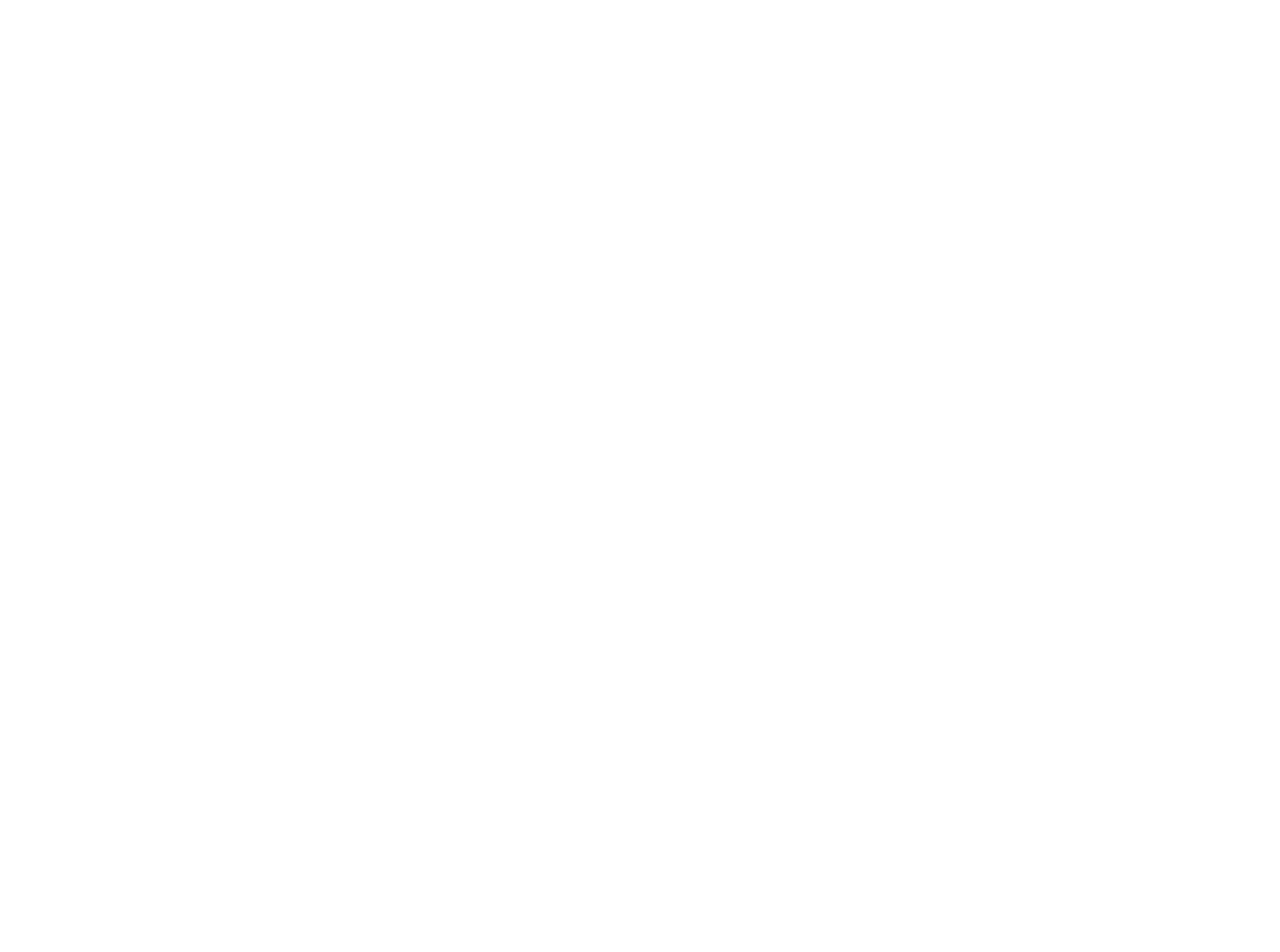
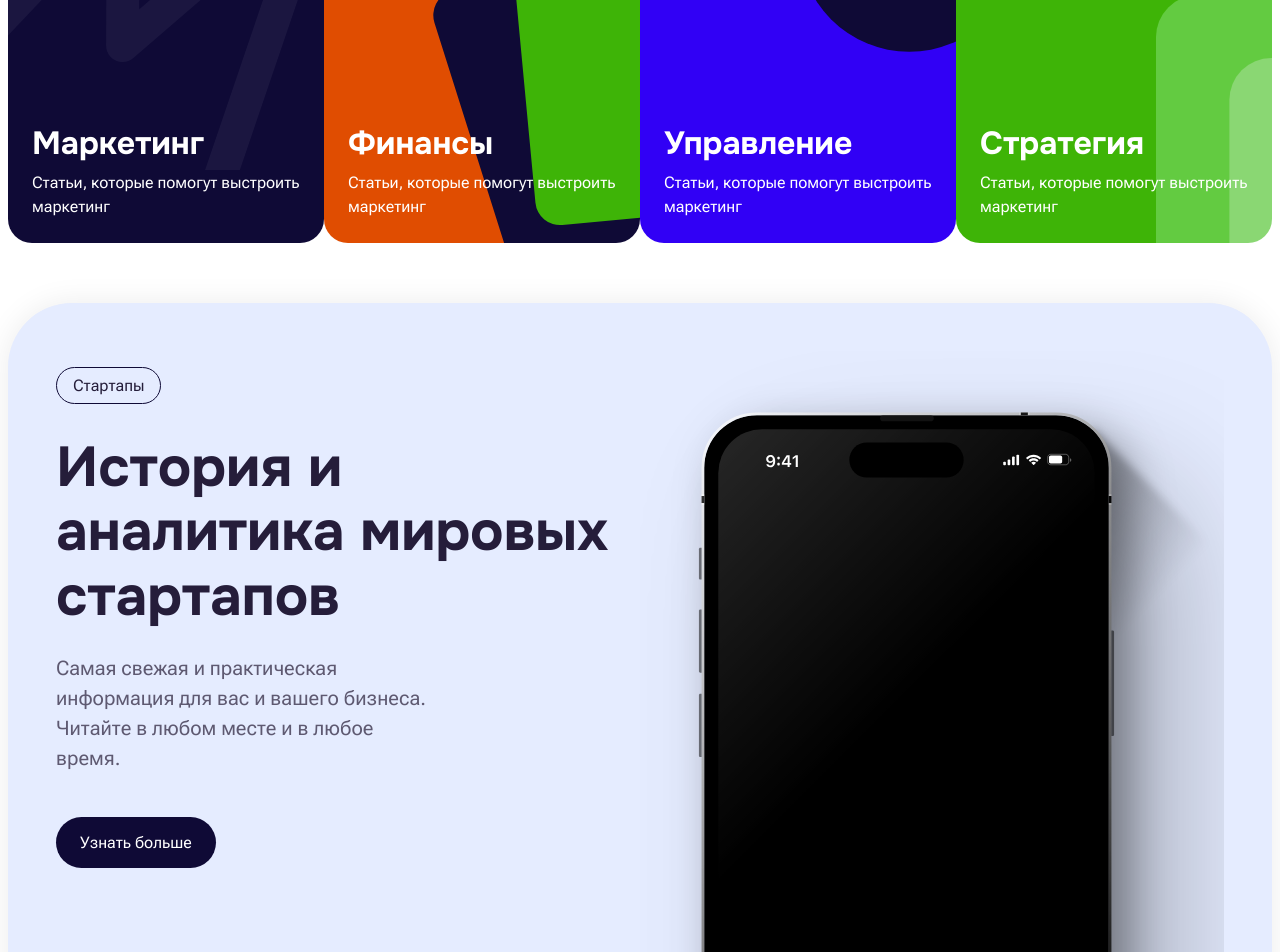
Before and after one commit to iamboisov/wissly, a React (Vite) app: page /articles in a window 1280 px wide. Shown: the part 1640-2592 px from the top of the page. Built offline with nearby package versions, Linux system fonts and the light colour scheme.

Commit message:
minor changes

```diff
--- a/src/Articles.css
+++ b/src/Articles.css
@@ -64,3 +64,73 @@
 .articles-card-1-text > h2 {
     margin-bottom: 60px;
 }
+
+/* Category Cards */
+
+.categoryCards {
+    width: 100%;
+    display: flex;
+    flex-direction: row;
+    align-items: flex-start;
+    justify-content: space-around;
+    margin-bottom: 60px;
+}
+
+/* Communication */
+
+.communication {
+    max-width: 100%;
+    height: 700px;
+    background-color: var(--blue-10);
+    border-radius: 64px;
+    color: var(--text-primary-100);
+    text-align: start;
+    display: flex;
+    flex-direction: row;
+    align-items: flex-start;
+    justify-content: space-between;
+    padding: 48px 48px 0;
+    overflow: hidden;
+    margin-bottom: 120px;
+    box-shadow: 0px 0px 30px rgba(0, 0, 0, 0.08);
+}
+
+.communication-text {
+    width: 100%;
+    height: fit-content;
+}
+
+.communication-text > p {
+    padding: 8px 16px;
+    border-radius: 32px;
+    border: 1px solid var(--main-primary-100);
+    width: fit-content;
+    margin-bottom: 32px;
+}
+
+.communication-header {
+    /* max-width: 50%; */
+    display: flex;
+    flex-direction: column;
+    align-items: flex-start;
+    justify-content: space-between;
+}
+
+.communication-header-text > p {
+    width: 65%;
+    font-size: 20px;
+    color: var(--text-primary-70);
+    margin: 24px 0 60px;
+    line-height: 1.5;
+}
+
+
+
+.communication-img {
+    width: 100%;
+}
+
+.communication-img > img {
+    width: 100%;
+    height: 100%;
+}
--- a/src/Articles.jsx
+++ b/src/Articles.jsx
@@ -1,6 +1,8 @@
 import Navigation from './Components/Navigation'
 import Button from './Components/Button'
+import CategoryCard from './Components/CategoryCard'
 import ipadCard from './assets/ipad.svg'
+import iphone_card from './assets/iphone1.svg'
 
 export default function Articles() {
     return (
@@ -29,6 +31,33 @@
             </div>
         </div>
 
+
+        {/* Category Cards */}
+        <div className="categoryCards">
+            <CategoryCard variant={1} amount={19} title="Маркетинг" text="Статьи, которые помогут выстроить маркетинг"/>
+            <CategoryCard variant={2} amount={12} title="Финансы" text="Статьи, которые помогут наладить финансы"/>
+            <CategoryCard variant={3} amount={8} title="Управление" text="Статьи, которые помогут с управлением"/>
+            <CategoryCard variant={4} amount={10} title="Стратегия" text="Статьи, которые помогут создать стратегию"/>
+        </div>
+
+        {/* Communicate */}
+
+        <div className="communication">
+            <div className="communication-text">
+                <p>Стартапы</p>
+                <div className="communication-header">
+                    <h2>История и аналитика мировых стартапов</h2>
+                    <div className="communication-header-text">
+                        <p>Самая свежая и практическая информация для вас и вашего бизнеса. Читайте в любом месте и в любое время.</p>
+                        <Button title="Узнать больше" style="dark"/>
+                    </div>
+                </div>
+            </div>
+            <div className="communication-img">
+                <img src={iphone_card} alt=""/>
+            </div>
+        </div>
+
         </>
     )
 }
--- a/src/Components/CategoryCard.css
+++ b/src/Components/CategoryCard.css
@@ -2,7 +2,7 @@
 @import '../Typography.css';
 
 .categoryCard1 {
-    width: 350px;
+    max-width:345px;
     height: 300px;
     background-color: var(--main-primary-100);
     border-radius: 24px;
@@ -18,7 +18,7 @@
 }
 
 .categoryCard2 {
-    width: 350px;
+    max-width:345px;
     height: 300px;
     background-color: var(--main-secondary-100);
     border-radius: 24px;
@@ -36,7 +36,7 @@
 }
 
 .categoryCard3 {
-    width: 350px;
+    max-width:345px;
     height: 300px;
     background-color: var(--blue-100);
     border-radius: 24px;
@@ -53,7 +53,7 @@
 }
 
 .categoryCard4 {
-    width: 350px;
+    max-width:345px;
     height: 300px;
     background-color: var(--green-100);
     border-radius: 24px;
```
